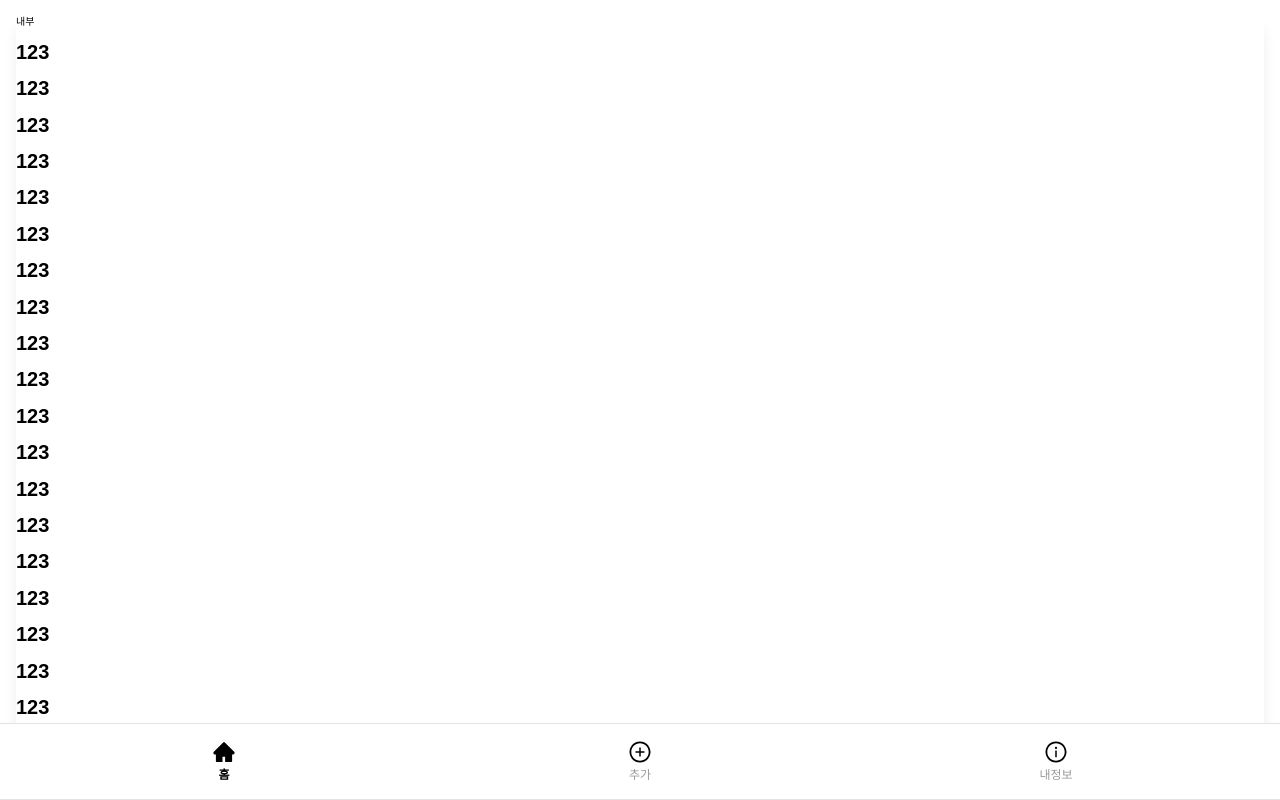
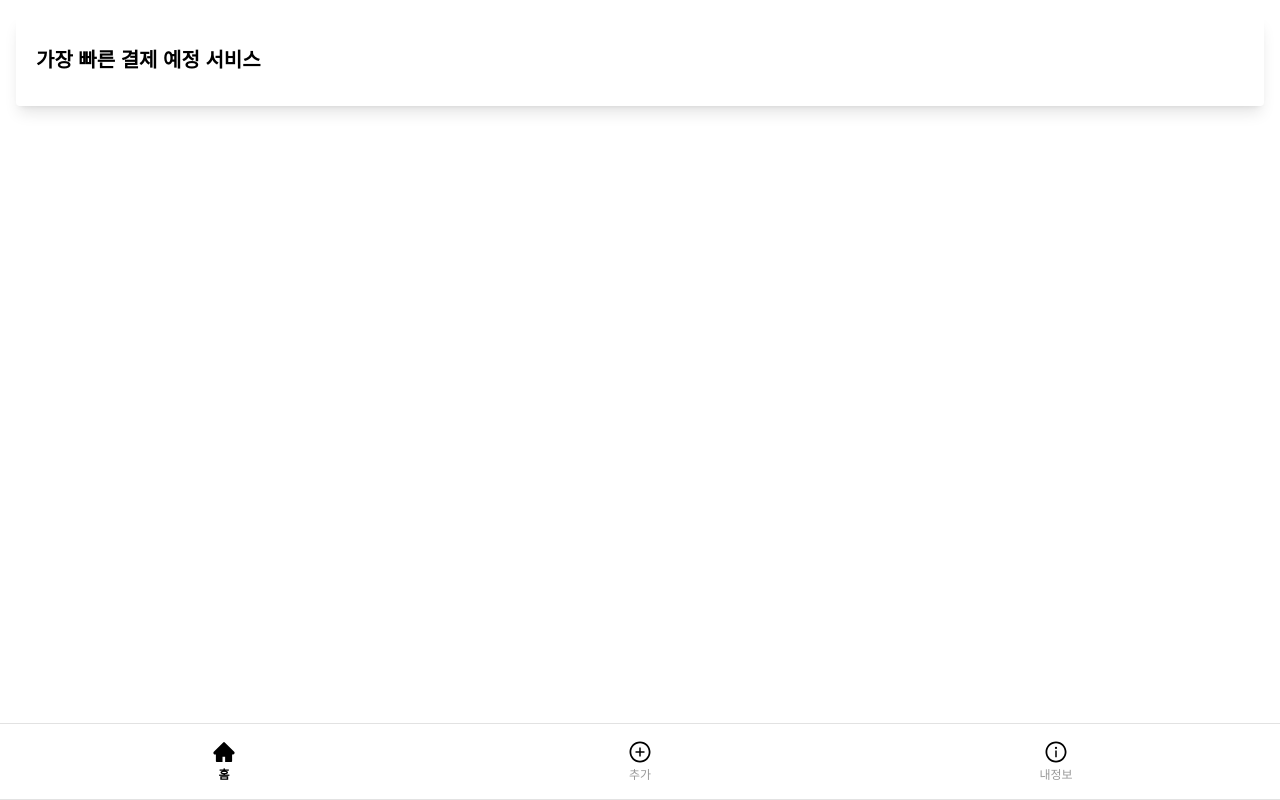
Before and after one commit to lnuvy/month-subscription, a Next.js app: page / in a window 1280 px wide. Built offline with nearby package versions, Linux system fonts and the light colour scheme.

Commit message:
unocss -> styled-component 로 바꾸기

```diff
--- a/package.json
+++ b/package.json
@@ -12,6 +12,7 @@
     "@types/node": "18.15.11",
     "@types/react": "18.0.33",
     "@types/react-dom": "18.0.11",
+    "@unocss/reset": "^0.51.4",
     "autoprefixer": "10.4.14",
     "axios": "^1.3.5",
     "eslint": "8.38.0",
--- /dev/null
+++ b/src/components/atomic/atoms/div/section-gap.tsx
@@ -0,0 +1,13 @@
+import React from "react";
+
+export interface SectionGapProps {
+  gap: "0.3" | "0.6" | "0.9" | "1.2" | "1.5" | "1.8" | "2.1";
+}
+
+const SectionGap = ({ gap }: SectionGapProps) => {
+  const frameStyle = `w-full h-[${gap}px] bg-grey-100`;
+
+  return <div className={frameStyle}></div>;
+};
+
+export default React.memo(SectionGap);
--- a/src/components/pages/home/index.tsx
+++ b/src/components/pages/home/index.tsx
@@ -1,13 +1,11 @@
 import React from "react";
+import EarliestPayment from "./organisms/earliest-payment";
 
 const Home = () => {
   return (
-    <div className="shadow-lg w-full radius-4 bd-colors-base-100">
-      내부
-      {Array.from({ length: 100 }).map(() => (
-        <h1 className="fs-20">123</h1>
-      ))}
-    </div>
+    <>
+      <EarliestPayment />
+    </>
   );
 };
 
--- /dev/null
+++ b/src/components/pages/home/organisms/earliest-payment.tsx
@@ -0,0 +1,13 @@
+import SectionGap from "@/components/atomic/atoms/div/section-gap";
+import React from "react";
+
+const EarliestPayment = () => {
+  return (
+    <div className="p-20 shadow-lg radius-4 bd-colors-base-100">
+      <h1>가장 빠른 결제 예정 서비스</h1>
+      <SectionGap gap="0.3" />
+    </div>
+  );
+};
+
+export default EarliestPayment;
--- a/src/styles/globals.css
+++ b/src/styles/globals.css
@@ -1,3 +1,6 @@
+/* @import "unocss/reset"; */
+/* @import "@unocss/reset/normalize.css"; */
+
 html {
   font-size: 62.5%;
 }
--- a/src/styles/theme.css
+++ b/src/styles/theme.css
@@ -86,12 +86,12 @@
 /* color style */
 :root {
   /* brand color */
-  --brand-primary: #6977e4;
-  --brand-secondary: #8a6fd4;
+  --brand-primary: #e5dfd3;
+  --brand-secondary: #a39c90;
   --brand-gradient: linear-gradient(
     90deg,
-    rgba(105, 119, 228, 1) 0%,
-    rgba(138, 111, 212, 1) 100%
+    rgba(229, 223, 211, 1) 0%,
+    rgba(163, 156, 144, 1) 100%
   );
   /* grayscale color */
   --black: #141414;
```
Also changed, not shown: 1 other file (tests, documents, lock files or other folders).
